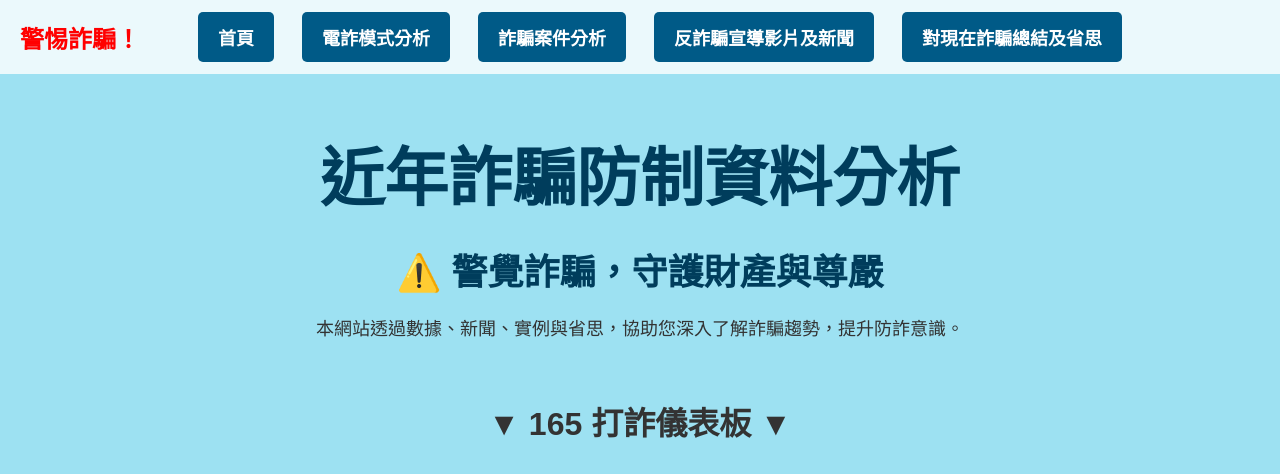
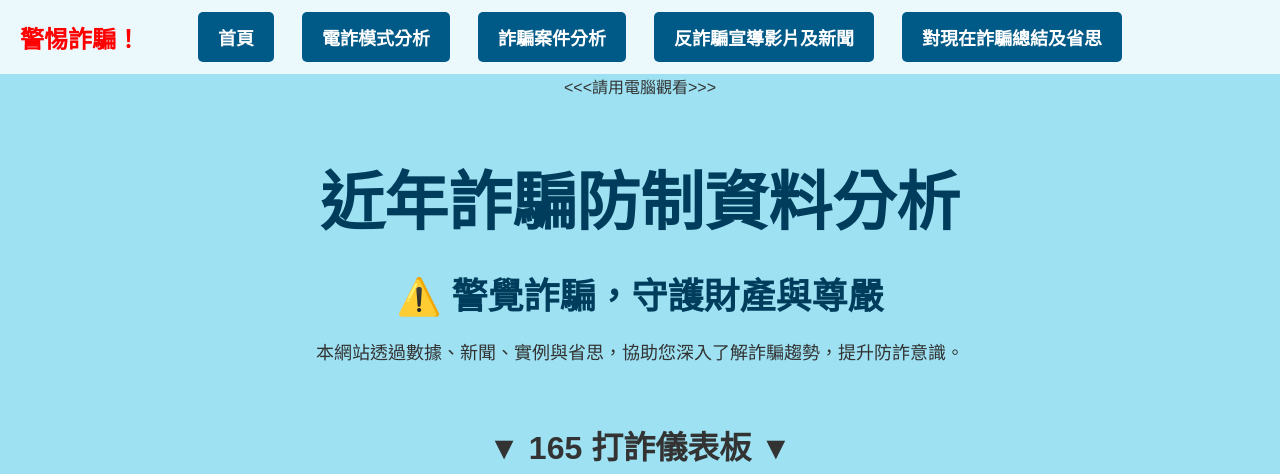
Before and after one commit to yihua0988/-2025-7-29-, a plain HTML site: page index.html in a window 1280 px wide. Shown: the top 474 px of the page. Drawn offline with Linux system fonts and the light colour scheme.

Commit message:
更新index

```diff
--- a/index.html
+++ b/index.html
@@ -14,6 +14,7 @@
 		<a href="HTML/3-1.html">反詐騙宣導影片及新聞</a>
 		<a href="HTML/4-1.html">對現在詐騙總結及省思</a>
 	  </nav>
+	  <center><<<請用電腦觀看>>></br></center>
 	  <div class="content">
         <h1 style="font-size: 64px; font-weight: bold;">近年詐騙防制資料分析</h1>
 		<p></p>
```
